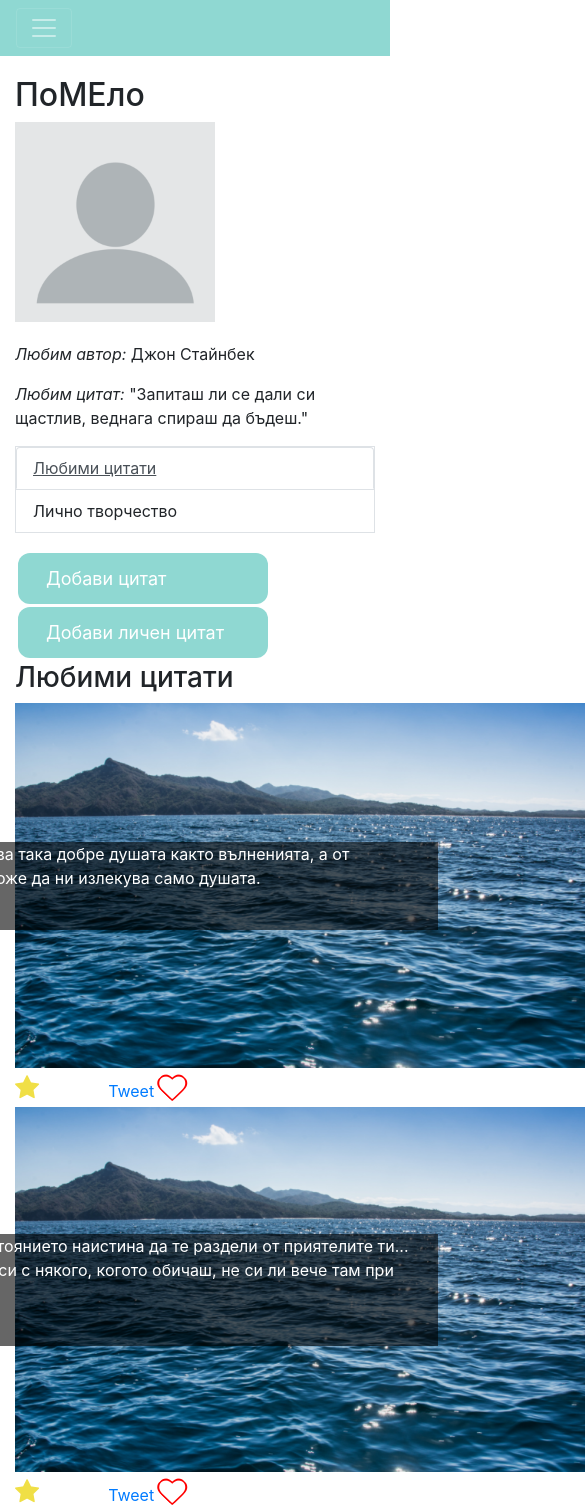
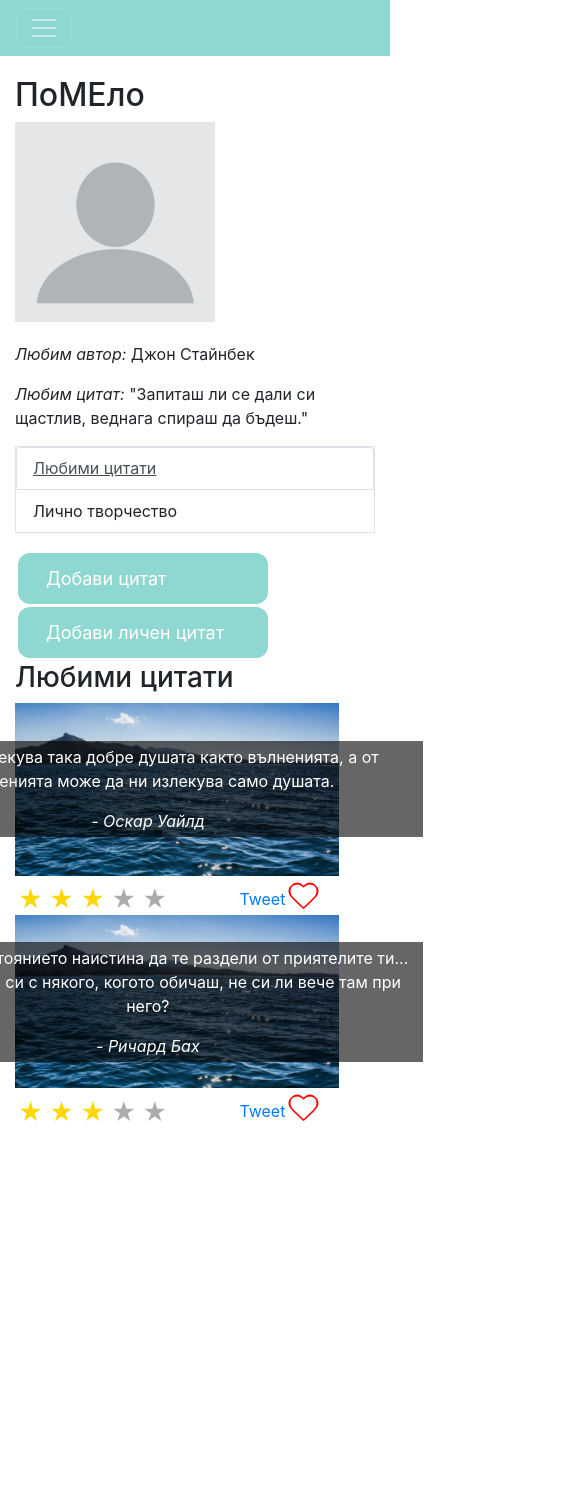
Before and after one commit to MerlinMehmed/HCI-2018-Quotes, a React (Create React App) app in the folder quotes/: page /profile in a window 390 px wide. Shown: the top 1511 px of the page, 585 px wide, since content can reach past the window. After the commit the page ends 1128 px from the top, so only its background shows below. Built offline with nearby package versions, Linux system fonts and the light colour scheme; grey boxes are pictures that could not be loaded.

Commit message:
Add rating to quotes. Make quote responsive

```diff
--- a/quotes/src/Quote.css
+++ b/quotes/src/Quote.css
@@ -28,22 +28,29 @@
 }
 
 .quote-content {
+    max-width: 60%;
     position: relative;
+    text-align: center;
 }
 
-.quote-body {
+.quote-content > .quote-body {
+    background-color: rgba(0, 0, 0, 0.6);
+    width: 96%;
+    color: white;
     position: absolute;
     top: 50%;
-    left: 27%;
-    transform: translate(-50%,-50%);
-    background-color: rgba(0, 0, 0, 0.6);
-    color: white;
-    max-width: 550px;
-    max-height: 300px;
+    left: 50%;
+    transform: translate(-50%, -50%);
+    text-align: center;
+    padding: 4px;
 }
 
+.quote-content > .quote-img {
+    max-width: 100%;
+}
 
-.quote-img {
-	width: 600px;
-	max-height: 600px;
+@media only screen and (max-width: 850px) {
+    .quote-content{
+        max-width: 90%;
+    }
 }
--- a/quotes/src/Quote.js
+++ b/quotes/src/Quote.js
@@ -1,6 +1,7 @@
 import React, { Component } from "react";
 import PropTypes from "prop-types";
 import "./Quote.css";
+import Rating from "./Rating"
 
 class Quote extends Component {
 
@@ -14,27 +15,32 @@ class Quote extends Component {
         }
     }
 
+    rateQuote() {
+
+    }
+
     render() {
         return (
             <div className="quote">
                 <div className="quote-content">
-                    <div className="quote-body">
+                    <span className="quote-body">
                         <blockquote>{this.props.text}</blockquote>
                         <cite>- {this.props.author}</cite>
-                    </div>
-                    <img className="quote-img" src="images/ocean.png"/>
+                    </span>
+                    <img className="quote-img img-responsive" src="images/ocean2.png" responsive/>
                 </div>
                 <div className="quote-bar" width="600px">
-                    <span className="dropdown">
-                        <span className="fa fa-star checked star dropbtn" onClick="rateQuote()"></span>
-                        <span id="rate-quote dropdown-content" className="sth">
-                            <span className="fa fa-star star-rate"></span>
-                            <span className="fa fa-star star-rate"></span>
-                            <span className="fa fa-star star-rate"></span>
-                            <span className="fa fa-star star-rate"></span>
-                            <span className="fa fa-star star-rate"></span>
-                        </span>
-                    </span>
+                    {/*<span className="dropdown">*/}
+                        {/*<span className="fa fa-star checked star dropbtn" onClick="rateQuote()"></span>*/}
+                        {/*<span id="rate-quote dropdown-content" className="sth">*/}
+                            {/*<span className="fa fa-star star-rate"></span>*/}
+                            {/*<span className="fa fa-star star-rate"></span>*/}
+                            {/*<span className="fa fa-star star-rate"></span>*/}
+                            {/*<span className="fa fa-star star-rate"></span>*/}
+                            {/*<span className="fa fa-star star-rate"></span>*/}
+                        {/*</span>*/}
+                    {/*</span>*/}
+                    <Rating rating="2"/>
                     <span>
                         <iframe src="https://www.facebook.com/plugins/share_button.php?href=https%3A%2F%2Fdevelopers.facebook.com%2Fdocs%2Fplugins%2F&layout=button&size=small&mobile_iframe=true&width=59&height=20&appId" width="59" height="20" className="facebook-share" scrolling="no" frameBorder="0" allowTransparency="true"></iframe>
                     </span>
--- /dev/null
+++ b/quotes/src/Rating.css
@@ -0,0 +1,78 @@
+/*.react-rater:hover .react-rater-star:hover {*/
+    /*color: #666666;*/
+/*}*/
+
+/*.react-rater:link .react-rater-star {*/
+    /*color: #cccccc;*/
+/*}*/
+
+/*.react-rater:active .react-rater-star:active .react-rater-star:before {*/
+    /*color: #000000;*/
+/*}*/
+
+/*.react-rater {*/
+    /*display: inline-block;*/
+    /*line-height: normal;*/
+/*}*/
+
+/*.react-rater > * {*/
+    /*display: inline-block;*/
+/*}*/
+
+/*.react-rater-star {*/
+    /*cursor: pointer;*/
+    /*position: relative;*/
+/*}*/
+
+/*.react-rater-star .is-active-half:before {*/
+    /*content: '\2605';*/
+    /*position: absolute;*/
+    /*left: 0;*/
+    /*width: 50%;*/
+    /*overflow: hidden;*/
+/*}*/
+
+/*.react-rater-star:disabled {*/
+    /*cursor: default;*/
+/*}*/
+
+/*%visually-hidden {*/
+    /*position: absolute;*/
+    /*overflow: hidden;*/
+    /*clip: rect(0 0 0 0);*/
+    /*height: 1px; width: 1px;*/
+    /*margin: -1px; padding: 0; border: 0;*/
+/*}*/
+
+/*.star-rating {*/
+
+.star-rating__star {
+    display: inline-block;
+    padding: 3px;
+    vertical-align: middle;
+    line-height: 1;
+    font-size: 1.5em;
+    color: #ABABAB;
+    transition: color .2s ease-out;
+}
+
+.star-rating:hover {
+     cursor: pointer;
+ }
+
+.star-rating .is-selected {
+     color: #FFD700;
+ }
+
+.star-rating .is-disabled:hover {
+     cursor: default;
+ }
+/*}*/
+
+.star-rating__checkbox {
+    position: absolute;
+    overflow: hidden;
+    clip: rect(0 0 0 0);
+    height: 1px; width: 1px;
+    margin: -1px; padding: 0; border: 0;
+ }
--- /dev/null
+++ b/quotes/src/Rating.js
@@ -0,0 +1,54 @@
+import React, {Component} from "react";
+import './Rating.css'
+
+class Rating extends Component {
+    constructor(props) {
+        super(props)
+        this.state = {
+            rating: props.rating,
+            temp_rating: props.rating
+        }
+    }
+
+    getInitialState() {
+        return {
+            rating: this.props.rating || null,
+            temp_rating: null
+        };
+    }
+
+    rate(rating) {
+        this.setState({
+            rating: rating,
+            temp_rating: rating
+        });
+    }
+
+    render() {
+        var stars = [];
+
+        for(var i = 0; i < 5; i++) {
+            var className = 'star-rating__star';
+
+            if (this.state.rating >= i && this.state.rating != null) {
+                className += ' is-selected';
+            }
+
+            stars.push(
+                <span
+                    className={className}
+                    onClick={this.rate.bind(this, i)}>
+                    ★
+                </span>
+            );
+        }
+
+        return (
+            <span className="star-rating">
+                {stars}
+            </span>
+        );
+    }
+}
+
+export default Rating;
```
Also changed, not shown: quotes/public/images/ocean2.png (added).
